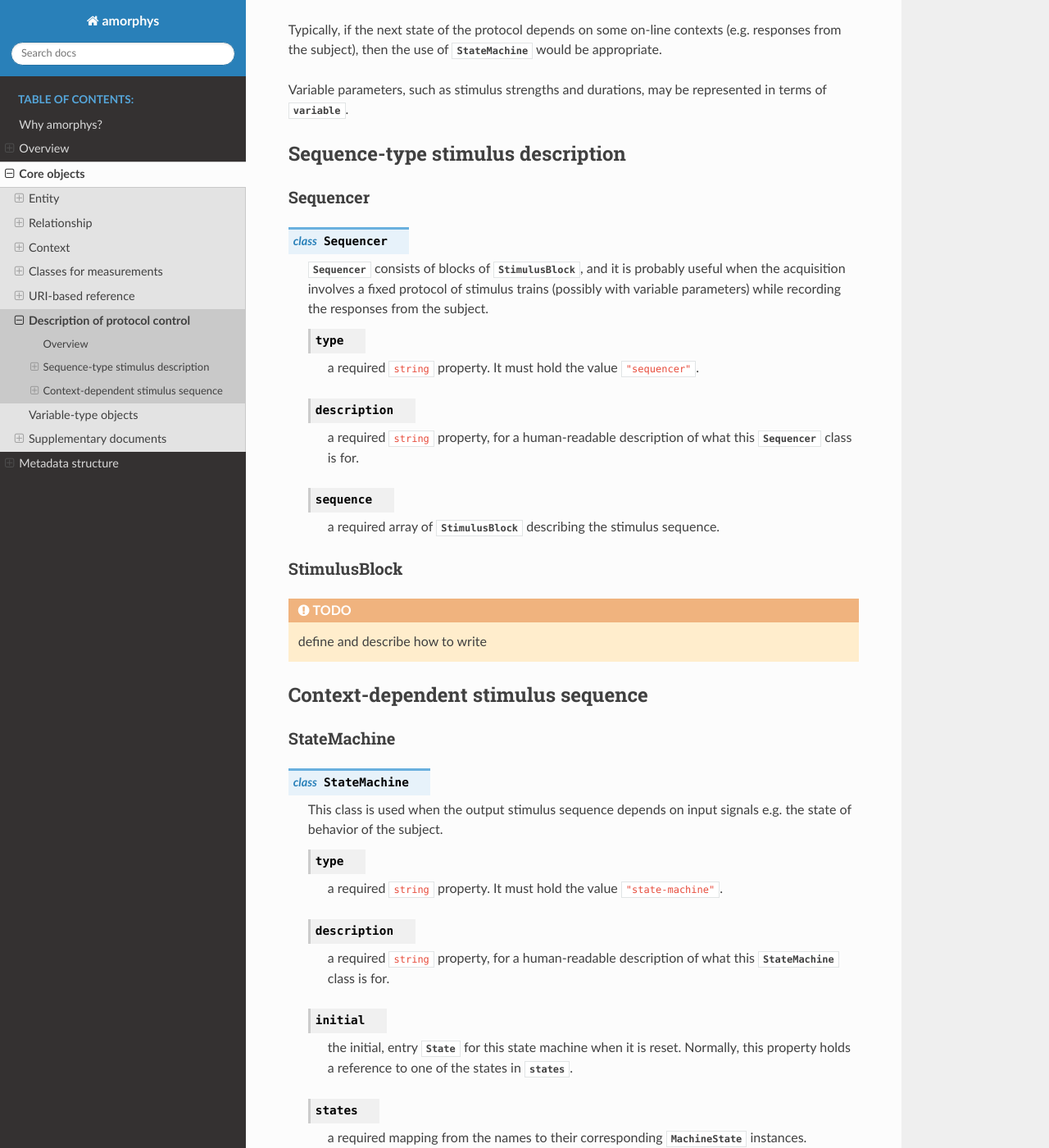
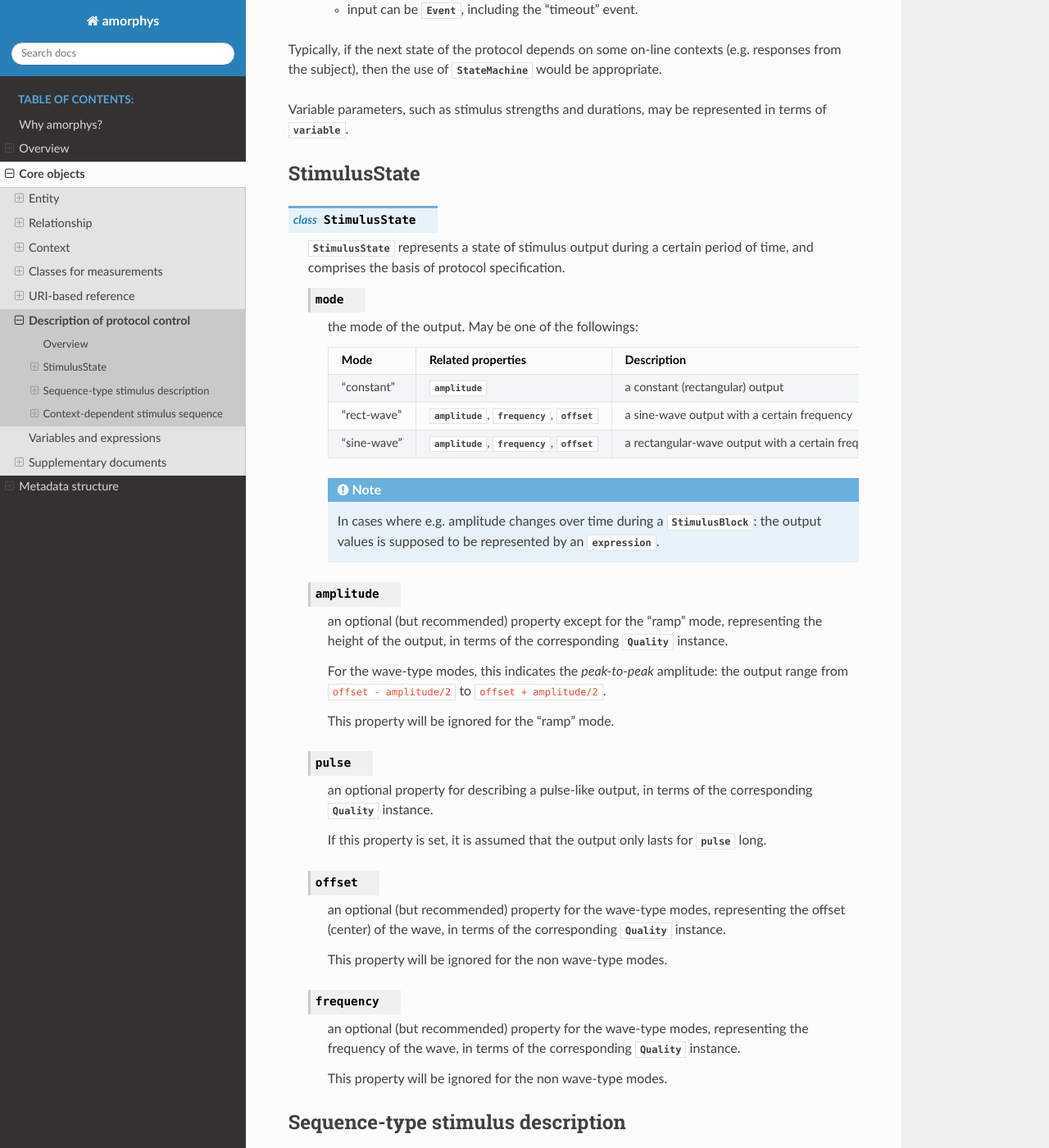
Before and after one commit to gwappa/amorphys, a Sphinx documentation site: the page built from docs/source/core/protocol-control.rst, in a window 1280 px wide and 1400 px high, scrolled down 746 px. Shown: the whole window at 82% size. Built offline with Sphinx 7.4.7 and the Read the Docs theme 2.0.0, drawn with Linux system fonts in a browser that asks for light colours; some of the changed text lies outside the part shown.

Commit message:
almost finish description of stimulus control

```diff
--- a/docs/source/core/protocol-control.rst
+++ b/docs/source/core/protocol-control.rst
@@ -25,6 +25,61 @@ responses from the subject), then the use of :py:class:`StateMachine` would be a
 
 Variable parameters, such as stimulus strengths and durations, may be
 represented in terms of :py:class:`variable`.
+
+StimulusState
+-------------
+
+.. py:class:: StimulusState
+
+    :py:class:`StimulusState` represents a state of stimulus output
+    during a certain period of time, and comprises the basis of protocol specification.
+
+    .. py:attribute:: mode
+
+        the mode of the output. May be one of the followings:
+
+        =========== ============================================================== ===================================================
+        Mode        Related properties                                             Description
+        =========== ============================================================== ===================================================
+        "constant"  :py:attr:`amplitude`                                           a constant (rectangular) output
+        "rect-wave" :py:attr:`amplitude`, :py:attr:`frequency`, :py:attr:`offset`  a sine-wave output with a certain frequency
+        "sine-wave" :py:attr:`amplitude`, :py:attr:`frequency`, :py:attr:`offset`  a rectangular-wave output with a certain frequency
+        =========== ============================================================== ===================================================
+
+        .. note::
+
+            In cases where e.g. amplitude changes over time during a :py:class:`StimulusBlock`: the output values is supposed to be represented by an :py:class:`expression`.
+
+    .. py:attribute:: amplitude
+
+        an optional (but recommended) property except for the "ramp" mode,
+        representing the height of the output, in terms of the corresponding :py:class:`Quality` instance.
+
+        For the wave-type modes, this indicates the *peak-to-peak* amplitude:
+        the output range from ``offset - amplitude/2`` to ``offset + amplitude/2``.
+
+        This property will be ignored for the "ramp" mode.
+
+    .. py:attribute:: pulse
+
+        an optional property for describing a pulse-like output,
+        in terms of the corresponding :py:class:`Quality` instance.
+
+        If this property is set, it is assumed that the output only lasts for :py:attr:`pulse` long.
+
+    .. py:attribute:: offset
+
+        an optional (but recommended) property for the wave-type modes,
+        representing the offset (center) of the wave, in terms of the corresponding :py:class:`Quality` instance.
+
+        This property will be ignored for the non wave-type modes.
+
+    .. py:attribute:: frequency
+
+        an optional (but recommended) property for the wave-type modes,
+        representing the frequency of the wave, in terms of the corresponding :py:class:`Quality` instance.
+
+        This property will be ignored for the non wave-type modes.
 
 Sequence-type stimulus description
 ----------------------------------
@@ -55,9 +110,47 @@ Sequencer
 StimulusBlock
 ^^^^^^^^^^^^^
 
-.. admonition:: TODO
+.. py:class:: StimulusBlock
 
-    define and describe how to write
+    :py:class:`StimulusBlock` specifies a certain period during the stimulus sequence
+    where the states of output stimuli stays constant.
+
+    It can hold a mapping of :py:class:`StimulusGeneration` instances as :py:attr:`channels`.
+
+    .. py:attribute:: description
+
+        a required ``string`` property, for a human-readable description of
+        what takes place during this :py:class:`StimulusBlock`.
+
+    .. py:attribute:: duration
+
+        a required property holding a temporal :py:class:`Quality`,
+        representing the duration of this :py:class:`StimulusBlock`.
+
+    .. py:attribute:: output
+
+        an optional mapping from a stimulus identifier to a corresponding :py:class:`StimulusGeneration`,
+        indicating what stimulus is generated during this :py:class:`StimulusBlock`.
+
+    .. caution::
+
+        Unlike the case of :py:class:`MachineState`, this property is *memory-less* i.e. if no :py:class:`StimulusGeneration` instance is specified for a channel during this :py:class:`StimulusBlock`, **this channel is assumed to output nothing (e.g. 0 V or GND) during the block**, no matter how you specified during the previous block.
+
+StimulusGeneration
+^^^^^^^^^^^^^^^^^^
+
+.. py:class:: StimulusGeneration
+
+    :py:class:`StimulusGeneration` represents a certain state of output
+    from a channel.
+
+    .. py:attribute:: channel
+
+        a required :py:class:`Signal` property that holds where the output comes out of.
+
+    .. py:attribute:: state
+
+        a required :py:class:`StimulusState` property describing the output.
 
 
 Context-dependent stimulus sequence
@@ -122,16 +215,28 @@ MachineState
         an optional array of :py:class:`StimulusState` objects, describing
         what stimulus is turned on/off upon end of this state.
 
+    .. caution::
+
+    	Unlike the case of :py:class:`StimulusBlock`, :py:attr:`on-start` and :py:attr:`on-end` has persisting effects i.e. once you set a :py:class:`StimulusState` inside a :py:class:`MachineState`, **the output state will not be cleared** unless you explicitly do so.
+
 MachineStateTransition
 ^^^^^^^^^^^^^^^^^^^^^^
 
-.. admonition:: TODO
+.. py:class:: MachineStateTransition
 
-    describe how to write
+    :py:class:`MachineStateTransition` represents a mapping between an incoming
+    event and its corresponding target state.
 
-StimulusState
-^^^^^^^^^^^^^
+    .. py:attribute:: event
 
-.. admonition:: TODO
+        a required property hondling a :py:class:`Event` or the string ``"$timeout"``,
+        representing the event input required for this state transition to occur.
 
-    define and describe how to write
+        Note that the string ``"$timeout"`` refers to the state-timeout event.
+
+    .. py:attribute:: target
+
+        a required property hondling a :py:class:`MachineState` or the string ``"$terminate"``,
+        representing the next, target state of this state transition.
+
+        Note that the string ``"$terminate"`` refers to the termination of the state machine.
--- a/docs/source/core/variable.rst
+++ b/docs/source/core/variable.rst
@@ -1,7 +1,8 @@
-Variable-type objects
-=====================
+Variables and expressions
+=========================
 
 .. admonition:: TODO
 
     - variable
     - condition
+    - $exp
```
